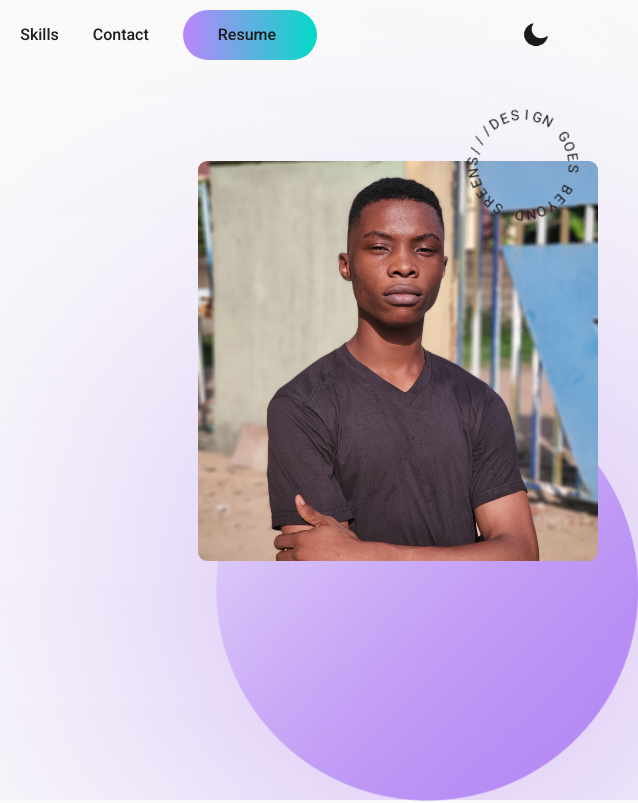
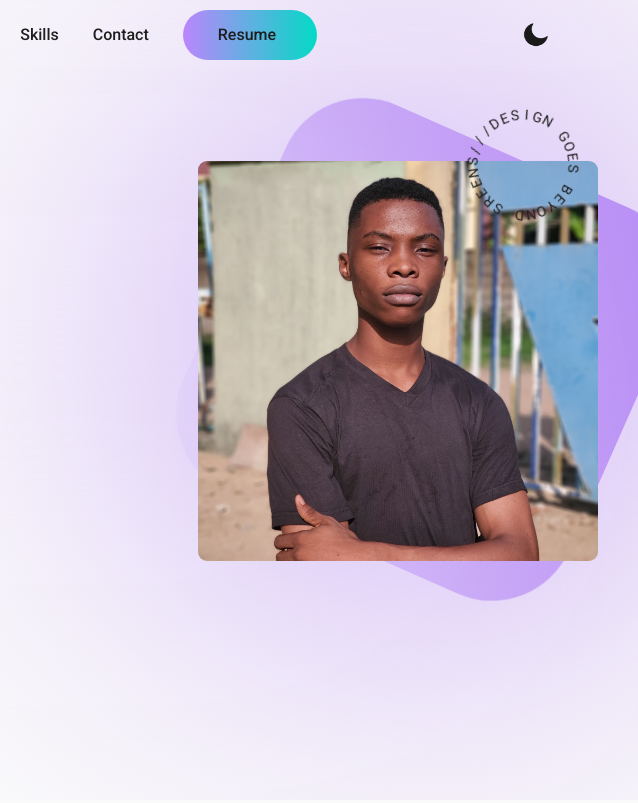
Before and after one commit to lanre647/Olanrewaju-Williams-, a plain HTML site: page index.html in a window 1280 px wide. Shown: the top 803 px of the page, 642-1280 px from the left. Drawn offline with nearby package versions, Linux system fonts and the light colour scheme.

Commit message:
position circle

```diff
--- a/css/style.css
+++ b/css/style.css
@@ -410,9 +410,9 @@ textarea {
   aspect-ratio: 1;
   position: fixed;
   right: 0px;
-  bottom: 0px;
+  bottom: 30%;
   /* translate: -50% -50%; */
-  border-radius: 50%;
+  border-radius: 20%;
   background: linear-gradient(
     to right,
     var(--accent-color),
@@ -424,7 +424,7 @@ textarea {
 }
 
 #blur {
-  height: 100%;
+  height: 100vh;
   width: 100%;
   position: fixed;
   z-index: -2;
```
